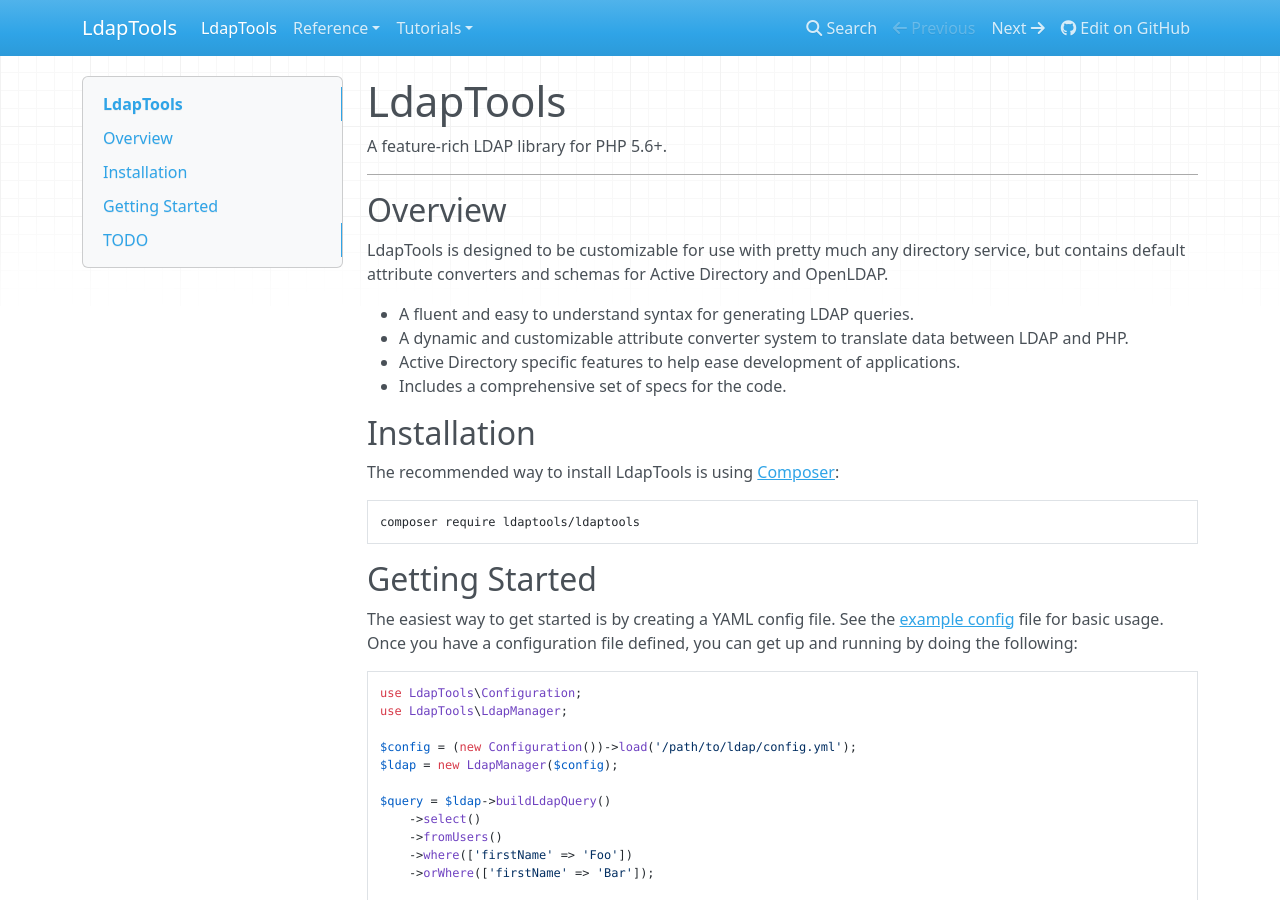
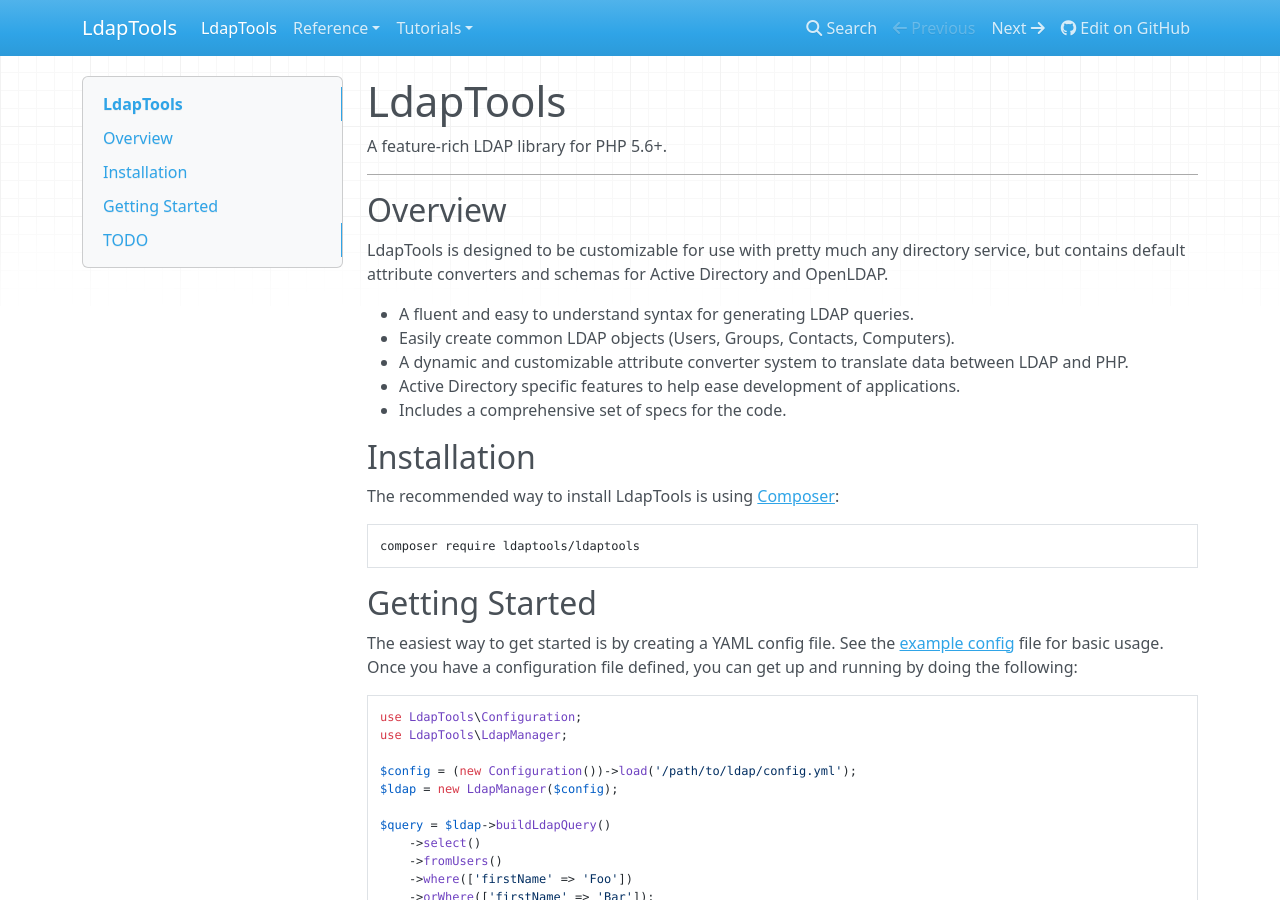
Before and after one commit to ldaptools/ldaptools, an MkDocs documentation site: the page built from docs/en/index.md, in a window 1280 px wide and 900 px high. Built offline with MkDocs 1.6.1, drawn with Linux system fonts in a browser that asks for light colours; nearby versions of some CDN libraries.

Commit message:
Update the README for recent changes.

```diff
--- a/docs/en/index.md
+++ b/docs/en/index.md
@@ -10,6 +10,7 @@ LdapTools is designed to be customizable for use with pretty much any directory
 for Active Directory and OpenLDAP.
 
  * A fluent and easy to understand syntax for generating LDAP queries.
+ * Easily create common LDAP objects (Users, Groups, Contacts, Computers).
  * A dynamic and customizable attribute converter system to translate data between LDAP and PHP.
  * Active Directory specific features to help ease development of applications.
  * Includes a comprehensive set of specs for the code.
```
Also changed, not shown: README.md.
